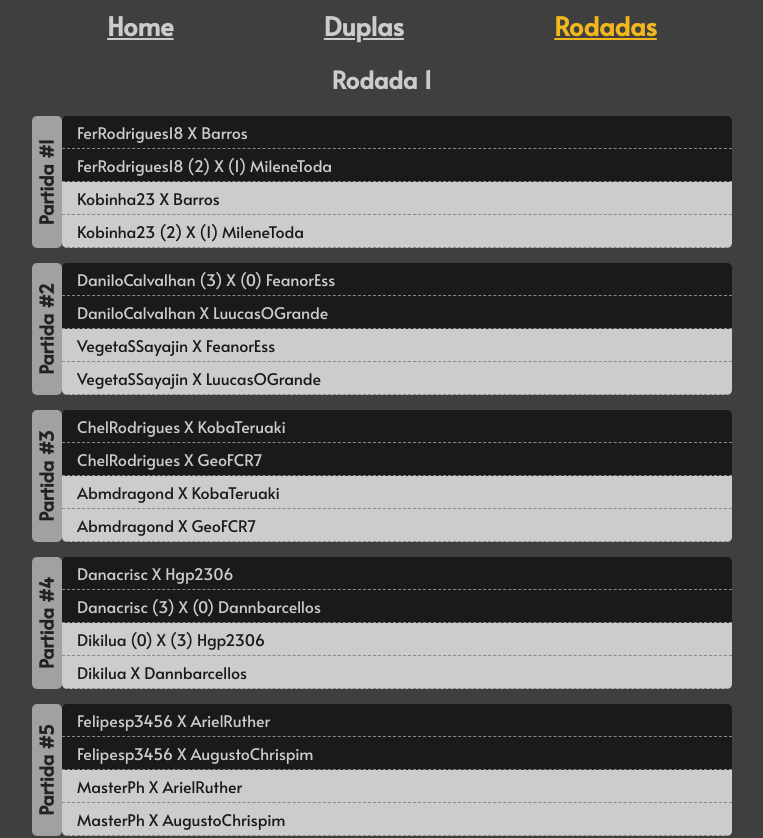
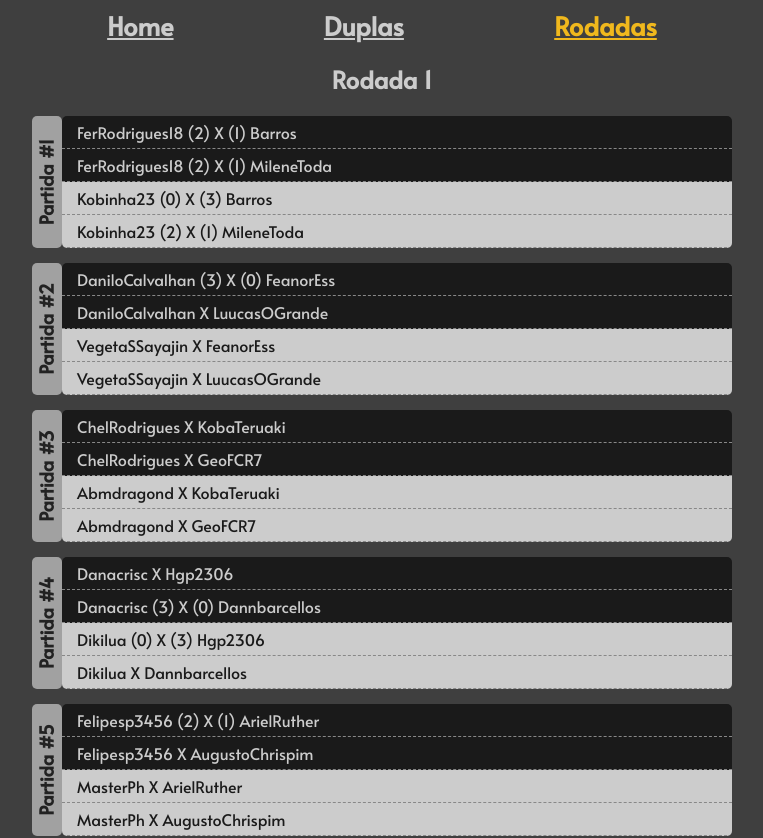
Before and after one commit to milenetoda/liga_vespiqueens, a website: page rodadas.html in a window 1280 px wide. Shown: the top 838 px of the page, without its empty margins (258-1021 px from the left). Drawn offline with Linux system fonts and the light colour scheme.

Commit message:
Update rodadas.html

```diff
--- a/rodadas.html
+++ b/rodadas.html
@@ -26,9 +26,9 @@
     </div>
 
     <ol class="bloco_itens">
-      <li>FerRodrigues18 X Barros</li>
+      <li>FerRodrigues18 (2) X (1) Barros</li>
       <li>FerRodrigues18 (2) X (1) MileneToda</li>
-      <li>Kobinha23 X Barros</li>
+      <li>Kobinha23 (0) X (3) Barros</li>
       <li>Kobinha23 (2) X (1) MileneToda</li>
     </ol>
   </div>
@@ -82,7 +82,7 @@
     </div>
 
     <ol class="bloco_itens">
-      <li>Felipesp3456 X ArielRuther</li>
+      <li>Felipesp3456 (2) X (1) ArielRuther</li>
       <li>Felipesp3456 X AugustoChrispim</li>
       <li>MasterPh X ArielRuther</li>
       <li>MasterPh X AugustoChrispim</li>
```
